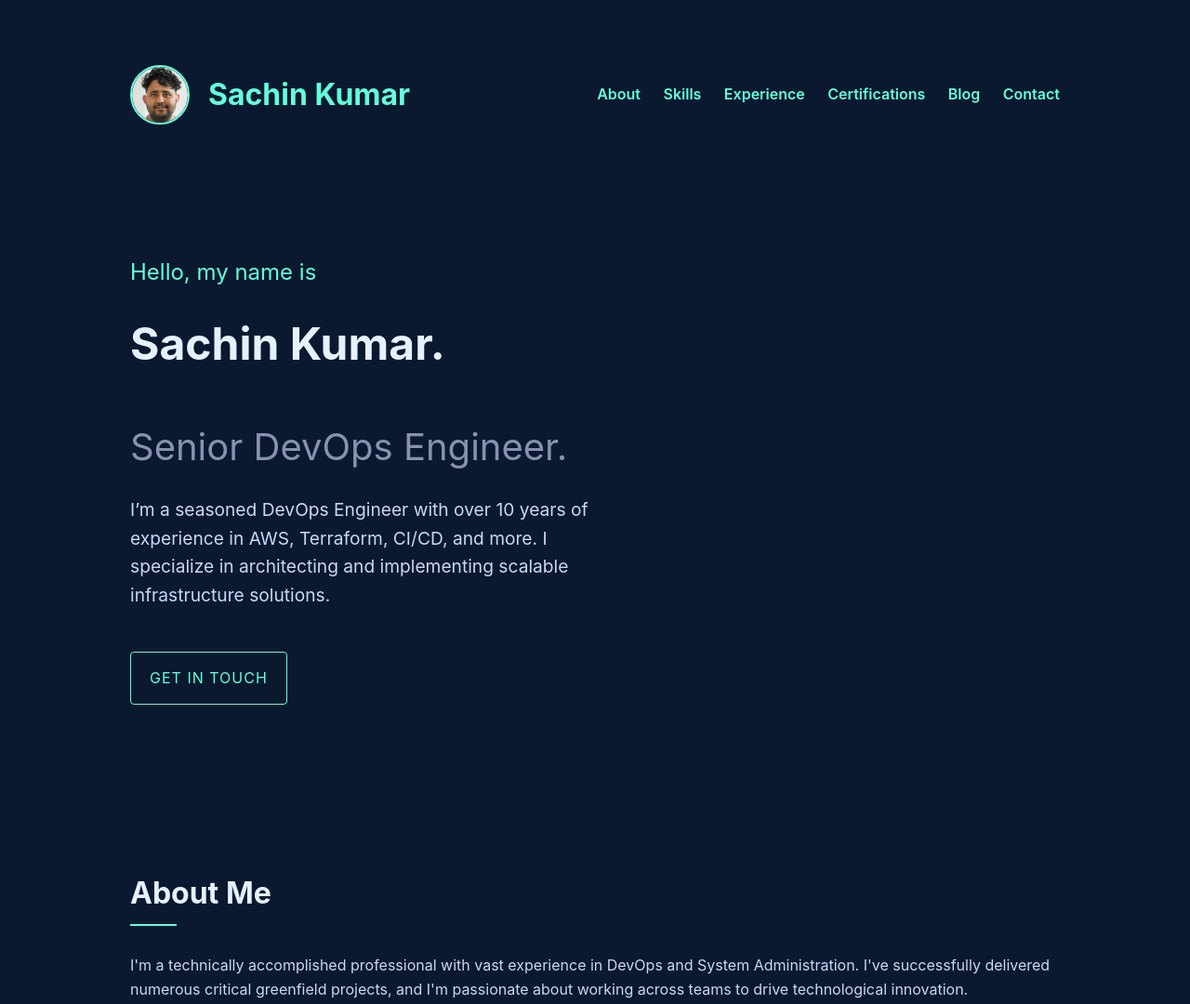
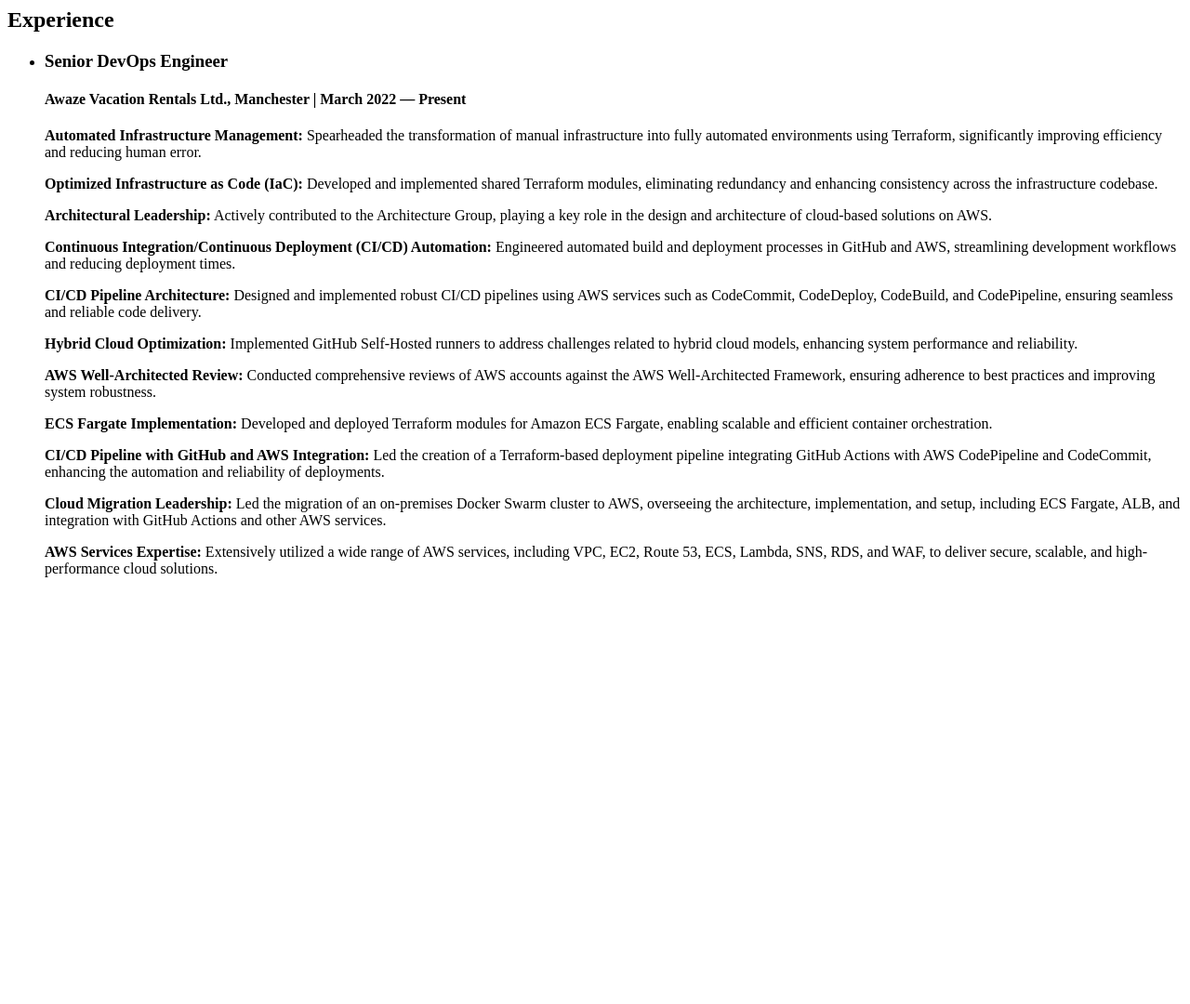
Before and after one commit to sachink100/sachink100.github.io, a plain HTML site: page index.html in a window 1280 px wide. Shown: the top 1080 px of the page at 93% size. After the commit the page ends 800 px from the top, so only its background shows below. Drawn offline with Linux system fonts and the light colour scheme.

Commit message:
Update index.html

```diff
--- a/index.html
+++ b/index.html
@@ -1,273 +1,43 @@
-<!DOCTYPE html>
-<html lang="en">
-<head>
-    <meta charset="UTF-8">
-    <meta name="viewport" content="width=device-width, initial-scale=1.0">
-    <title>Sachin Kumar - Senior DevOps Engineer</title>
-    <style>
-        /* Global Styles */
-        body {
-            font-family: 'Calibre', 'San Francisco', 'SF Pro Text', -apple-system, system-ui, sans-serif;
-            margin: 0;
-            padding: 0;
-            background-color: #0a192f;
-            color: #ccd6f6;
-            line-height: 1.6;
-        }
-        a {
-            color: #64ffda;
-            text-decoration: none;
-        }
-        a:hover {
-            text-decoration: underline;
-        }
-        h1, h2, h3 {
-            color: #e6f1ff;
-        }
-        p {
-            margin: 0 0 15px;
-        }
-        .container {
-            width: 90%;
-            max-width: 1000px;
-            margin: 0 auto;
-            padding: 50px 0;
-        }
-
-        /* Header */
-        header {
-            display: flex;
-            justify-content: space-between;
-            align-items: center;
-            padding: 20px 0;
-        }
-        header .photo {
-            display: flex;
-            align-items: center;
-        }
-        header img {
-            border-radius: 50%; /* Circular photo */
-            width: 60px;
-            height: 60px;
-            object-fit: cover; /* Ensure the image fits well */
-            margin-right: 20px;
-            border: 2px solid #64ffda;
-        }
-        header h1 {
-            font-size: 2rem;
-            margin: 0;
-            color: #64ffda;
-        }
-        header nav a {
-            margin-left: 20px;
-            font-size: 1rem;
-            font-weight: 600;
-            transition: color 0.3s ease;
-        }
-        header nav a:hover {
-            color: #64ffda;
-        }
-
-        /* Hero Section */
-        .hero {
-            text-align: left;
-            padding: 100px 0;
-        }
-        .hero h1 {
-            font-size: 1.5rem;
-            font-weight: 400;
-            color: #64ffda;
-        }
-        .hero h2 {
-            font-size: 3rem;
-            margin: 10px 0;
-            color: #e6f1ff;
-        }
-        .hero h3 {
-            font-size: 2.5rem;
-            font-weight: 400;
-            margin-bottom: 20px;
-            color: #8892b0;
-        }
-        .hero p {
-            font-size: 1.2rem;
-            max-width: 540px;
-        }
-        .hero a.button {
-            display: inline-block;
-            margin-top: 30px;
-            padding: 15px 20px;
-            border: 1px solid #64ffda;
-            border-radius: 4px;
-            color: #64ffda;
-            text-transform: uppercase;
-            font-size: 1rem;
-            letter-spacing: 1px;
-            transition: all 0.3s ease;
-        }
-        .hero a.button:hover {
-            background-color: #64ffda;
-            color: #0a192f;
-        }
-
-        /* Sections */
-        section {
-            padding: 50px 0;
-        }
-        h2.section-title {
-            font-size: 2rem;
-            margin-bottom: 40px;
-            position: relative;
-        }
-        h2.section-title::before {
-            content: '';
-            position: absolute;
-            left: 0;
-            bottom: -10px;
-            width: 50px;
-            height: 2px;
-            background-color: #64ffda;
-        }
-
-        /* Skills */
-        .skills ul {
-            list-style: none;
-            padding-left: 0;
-            display: grid;
-            grid-template-columns: repeat(2, minmax(140px, 200px));
-            gap: 10px;
-        }
-        .skills ul li {
-            padding-left: 20px;
-            position: relative;
-            font-size: 1.1rem;
-            margin-bottom: 10px;
-            color: #8892b0;
-        }
-        .skills ul li::before {
-            content: '▹';
-            position: absolute;
-            left: 0;
-            color: #64ffda;
-        }
-
-        /* Experience */
-        .experience ul {
-            list-style: none;
-            padding-left: 0;
-        }
-        .experience ul li {
-            margin-bottom: 20px;
-        }
-        .experience h3 {
-            font-size: 1.5rem;
-            margin: 10px 0;
-        }
-        .experience h4 {
-            font-size: 1.2rem;
-            font-weight: 400;
-            color: #64ffda;
-            margin-bottom: 10px;
-        }
-        .experience p {
-            margin: 0;
-            color: #8892b0;
-        }
-
-        /* Footer */
-        footer {
-            text-align: center;
-            padding: 20px 0;
-            font-size: 0.9rem;
-            color: #8892b0;
-            border-top: 1px solid #233554;
-        }
-    </style>
-</head>
-<body>
-
-<div class="container">
-    <header>
-        <div class="photo">
-            <img src="profile_circle.png" alt="Sachin Kumar Photo"> <!-- Replace with your photo's path -->
-            <h1>Sachin Kumar</h1>
-        </div>
-        <nav>
-            <a href="#about">About</a>
-            <a href="#skills">Skills</a>
-            <a href="#experience">Experience</a>
-            <a href="#certifications">Certifications</a>
-            <a href="#blogs">Blog</a> <!-- Added Blog link -->
-            <a href="#contact">Contact</a>
-        </nav>
-    </header>
-
-    <section class="hero">
-        <h1>Hello, my name is</h1>
-        <h2>Sachin Kumar.</h2>
-        <h3>Senior DevOps Engineer.</h3>
-        <p>I’m a seasoned DevOps Engineer with over 10 years of experience in AWS, Terraform, CI/CD, and more. I specialize in architecting and implementing scalable infrastructure solutions.</p>
-        <a class="button" href="#contact">Get in Touch</a>
-    </section>
-
-    <section id="about">
-        <h2 class="section-title">About Me</h2>
-        <p>I'm a technically accomplished professional with vast experience in DevOps and System Administration. I've successfully delivered numerous critical greenfield projects, and I'm passionate about working across teams to drive technological innovation.</p>
-    </section>
-
-    <section id="skills">
-        <h2 class="section-title">Skills</h2>
-        <ul>
-            <li>AWS</li>
-            <li>Terraform</li>
-            <li>Docker</li>
-            <li>ECS/EKS</li>
-            <li>Kubernetes</li>
-            <li>Git</li>
-            <li>CI/CD</li>
-            <li>Python</li>
-            <li>Linux</li>
-        </ul>
-    </section>
-
 <section id="experience">
     <h2 class="section-title">Experience</h2>
     <ul>
         <li>
             <h3>Senior DevOps Engineer</h3>
             <h4>Awaze Vacation Rentals Ltd., Manchester | March 2022 — Present</h4>
-                <p>Terraformed the existing handmade infrastructure in AWS, and led the migration from on-prem to cloud with a focus on scalability and security.</p>
+            <p>
+                <strong>Automated Infrastructure Management:</strong> Spearheaded the transformation of manual infrastructure into fully automated environments using Terraform, significantly improving efficiency and reducing human error.
+            </p>
+            <p>
+                <strong>Optimized Infrastructure as Code (IaC):</strong> Developed and implemented shared Terraform modules, eliminating redundancy and enhancing consistency across the infrastructure codebase.
+            </p>
+            <p>
+                <strong>Architectural Leadership:</strong> Actively contributed to the Architecture Group, playing a key role in the design and architecture of cloud-based solutions on AWS.
+            </p>
+            <p>
+                <strong>Continuous Integration/Continuous Deployment (CI/CD) Automation:</strong> Engineered automated build and deployment processes in GitHub and AWS, streamlining development workflows and reducing deployment times.
+            </p>
+            <p>
+                <strong>CI/CD Pipeline Architecture:</strong> Designed and implemented robust CI/CD pipelines using AWS services such as CodeCommit, CodeDeploy, CodeBuild, and CodePipeline, ensuring seamless and reliable code delivery.
+            </p>
+            <p>
+                <strong>Hybrid Cloud Optimization:</strong> Implemented GitHub Self-Hosted runners to address challenges related to hybrid cloud models, enhancing system performance and reliability.
+            </p>
+            <p>
+                <strong>AWS Well-Architected Review:</strong> Conducted comprehensive reviews of AWS accounts against the AWS Well-Architected Framework, ensuring adherence to best practices and improving system robustness.
+            </p>
+            <p>
+                <strong>ECS Fargate Implementation:</strong> Developed and deployed Terraform modules for Amazon ECS Fargate, enabling scalable and efficient container orchestration.
+            </p>
+            <p>
+                <strong>CI/CD Pipeline with GitHub and AWS Integration:</strong> Led the creation of a Terraform-based deployment pipeline integrating GitHub Actions with AWS CodePipeline and CodeCommit, enhancing the automation and reliability of deployments.
+            </p>
+            <p>
+                <strong>Cloud Migration Leadership:</strong> Led the migration of an on-premises Docker Swarm cluster to AWS, overseeing the architecture, implementation, and setup, including ECS Fargate, ALB, and integration with GitHub Actions and other AWS services.
+            </p>
+            <p>
+                <strong>AWS Services Expertise:</strong> Extensively utilized a wide range of AWS services, including VPC, EC2, Route 53, ECS, Lambda, SNS, RDS, and WAF, to deliver secure, scalable, and high-performance cloud solutions.
+            </p>
         </li>
         <!-- Additional experiences go here -->
     </ul>
 </section>
-
-    <section id="certifications">
-        <h2 class="section-title">Certifications</h2>
-        <ul>
-            <li>AWS Certified Solutions Architect Associate</li>
-            <li>AWS Certified DevOps Professional</li>
-            <li>Certified Kubernetes Administrator</li>
-            <li>Microsoft Certified Azure Administrator Associate</li>
-        </ul>
-    </section>
-
-    <section id="blogs">
-        <h2 class="section-title">Blog</h2>
-        <p>In the future, I’ll be sharing my thoughts on DevOps, cloud infrastructure, and more. Stay tuned!</p>
-    </section>
-
-    <section id="contact">
-        <h2 class="section-title">Contact</h2>
-        <p>If you’d like to get in touch, feel free to reach out via email or phone.</p>
-        <p>Email: <a href="mailto:sachinyadavg@gmail.com">sachinyadavg@gmail.com</a></p>
-        <p>Phone: 07384082739</p>
-    </section>
-
-    <footer>
-        <p>&copy; 2024 Sachin Kumar</p>
-    </footer>
-</div>
-
-</body>
-</html>
```
Lines whose indentation alone changed are shown as unchanged.
